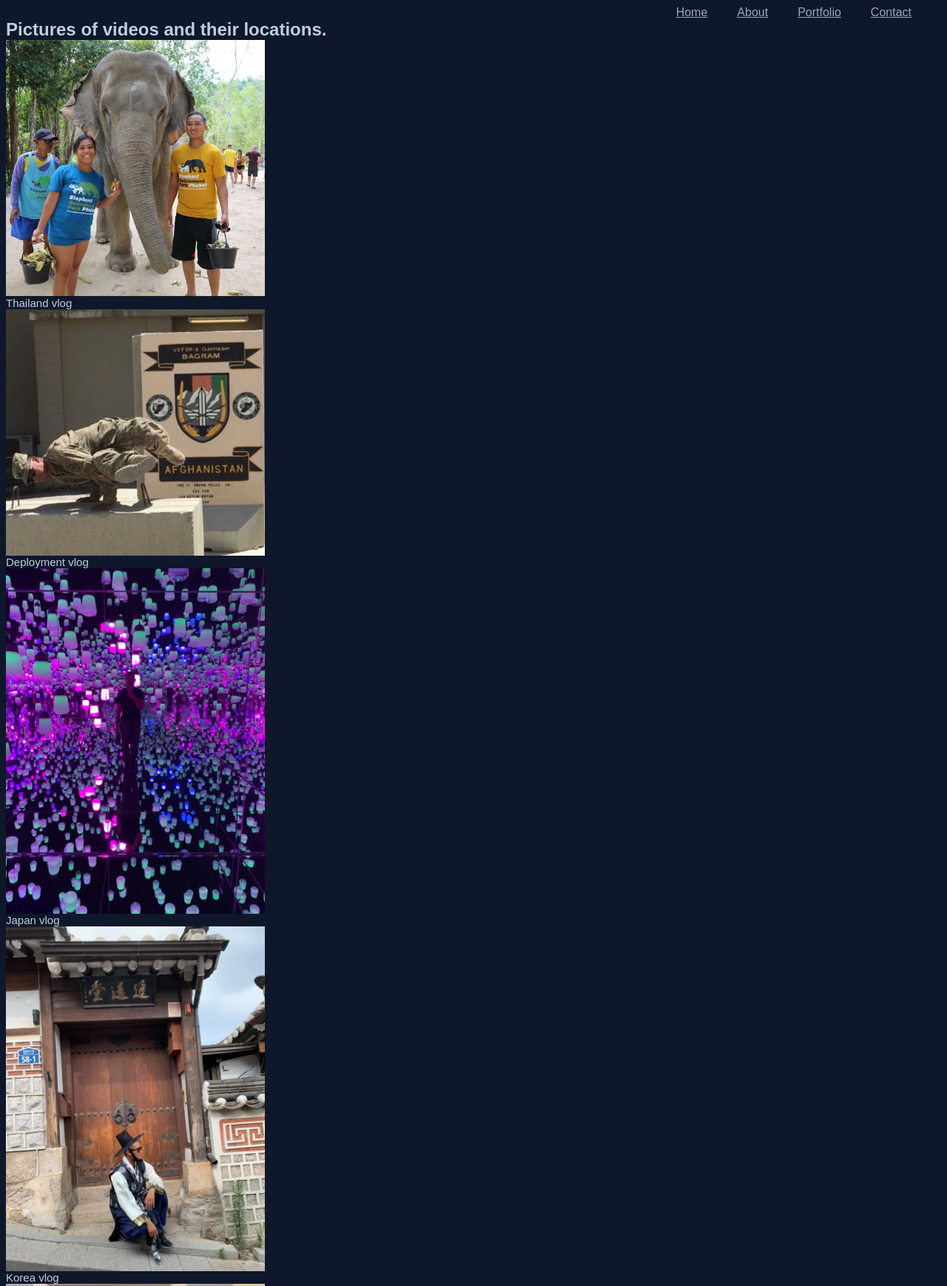
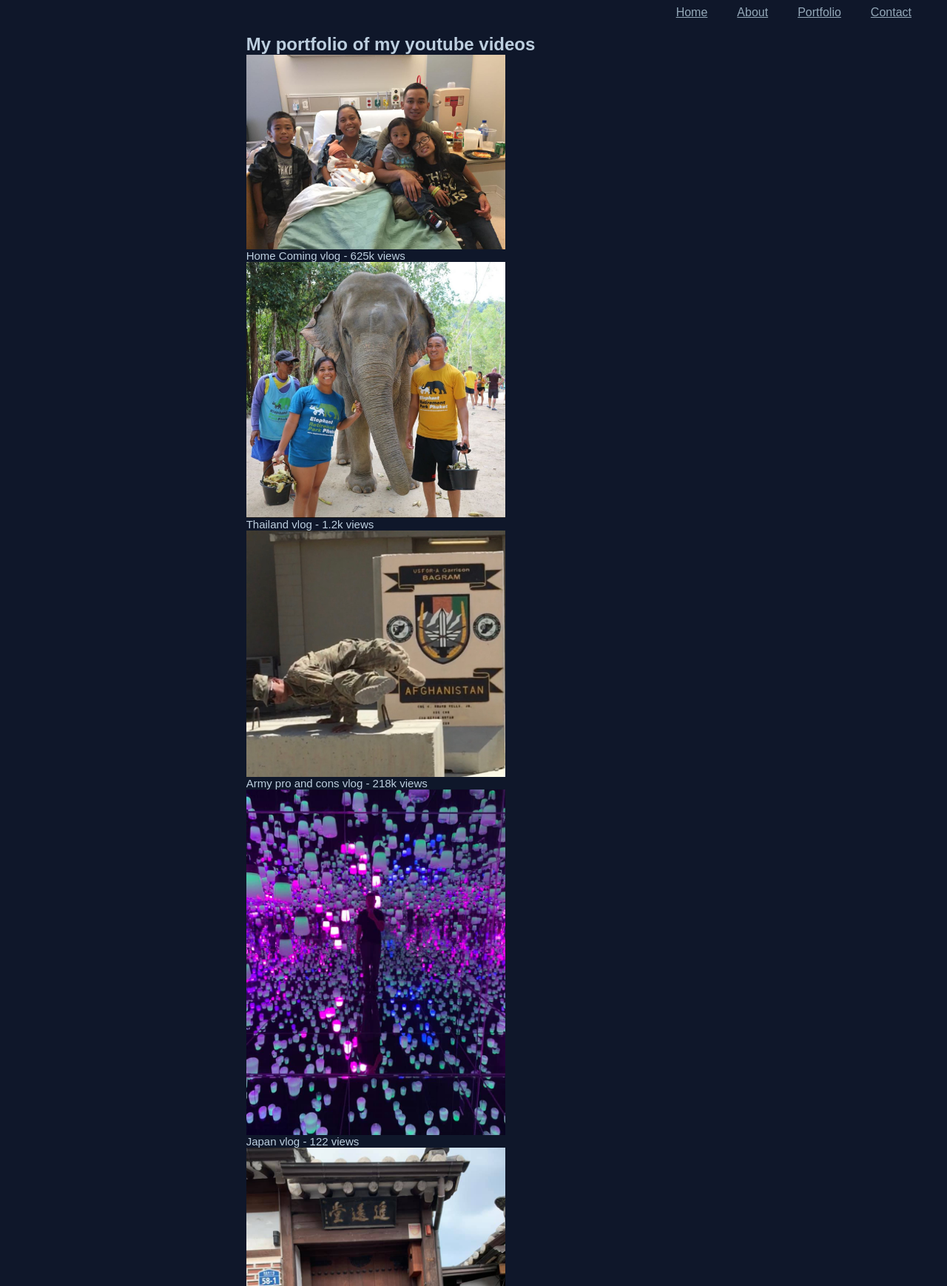
Before and after one commit to joecphilavanh/personal-website2, a plain HTML site: page portfolio.html in a window 1280 px wide. Shown: the top 1738 px of the page at 74% size. Drawn offline with Linux system fonts and the light colour scheme.

Commit message:
final edits

```diff
--- a/portfolio.html
+++ b/portfolio.html
@@ -14,17 +14,23 @@
     </nav>
     <div class="flexbox-container3">
         <div class="flexbox-item5">
-        <h2>Pictures of videos and their locations.</h2>
-        <img class="pics" src="photos/IMG_4919.jpg">
-        <div class="text-holder"><p>Thailand vlog</p> </div>
-        <img class="pics" src="photos/IMG_6817.jpg" >
-        <div class="text-holder"><p>Deployment vlog</p> </div>
-        <img class="pics" src="photos/japan.jpg" >
-        <div class="text-holder"><p>Japan vlog</p> </div>
-        <img class="pics" src="photos/Korea.jpg" >
-        <div class="text-holder"><p>Korea vlog</p> </div>
-        <img class="pics" src = "photos/home.jpg" >
-        <div class="text-holder"><p>Home Coming vlog</p> </div>
+        <h2>My portfolio of my youtube videos</h2>
+        <a href="https://youtu.be/CetWjlNpSyM?si=Pi3ZNv9i8EXj0YqK">
+        <img class="pics" src = "photos/home.jpg"></a>
+        <div class="text-holder"><p>Home Coming vlog - 625k views</p> </div>
+        <a href="https://youtu.be/9-9IiEyjVQM?si=dnMcmVJjrOHwaOQ3">
+        <img class="pics" src="photos/IMG_4919.jpg"> </a>
+        <div class="text-holder"><p>Thailand vlog - 1.2k views</p> </div>
+        <a href="https://youtu.be/wanaSSpKuPI?si=vUm4Xae0Zule6AMq">
+        <img class="pics" src="photos/IMG_6817.jpg" ></a>
+        <div class="text-holder"><p>Army pro and cons vlog - 218k views</p> </div>
+        <a href="https://youtu.be/Cl48F9Q2S-k?si=VLeuhhVquKTdbiMF">
+        <img class="pics" src="photos/japan.jpg" ></a>
+        <div class="text-holder"><p>Japan vlog - 122 views</p> </div>
+        <a href="https://youtu.be/fsooWMV_5TQ?si=zQDzX7dcl8vK-Fhb">
+        <img class="pics" src="photos/Korea.jpg" ></a>
+        <div class="text-holder"><p>Korea vlog - 282 views</p> </div>
+
         </div>
 
     </div>
--- a/style.css
+++ b/style.css
@@ -44,6 +44,11 @@ body{
 .flexbox-container3{
     display:flex;
     flex-direction: row;
+    height:500px;
+    width: 1000px;
+    margin:20px;
+    justify-content: space-around;
+
 
 }
 .flexbox-item{
```
Also changed, not shown: about.html (+1 -3 lines), success.html (+1 -1 lines).
